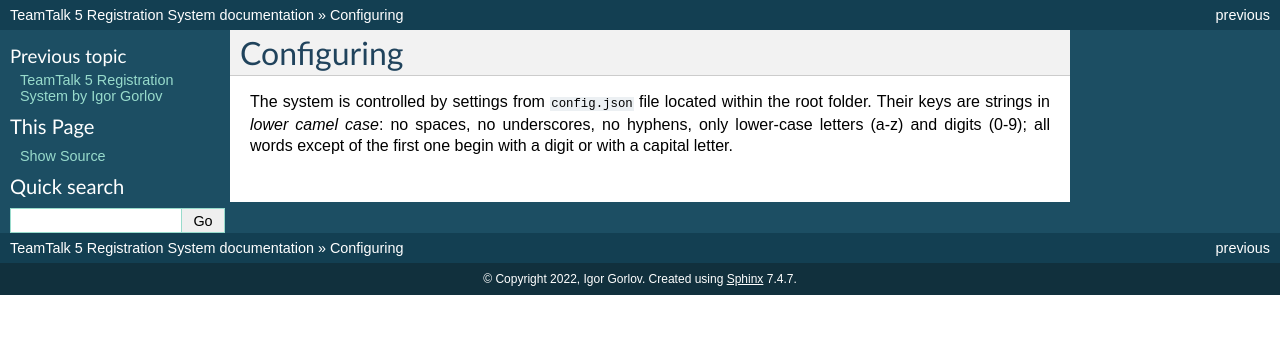
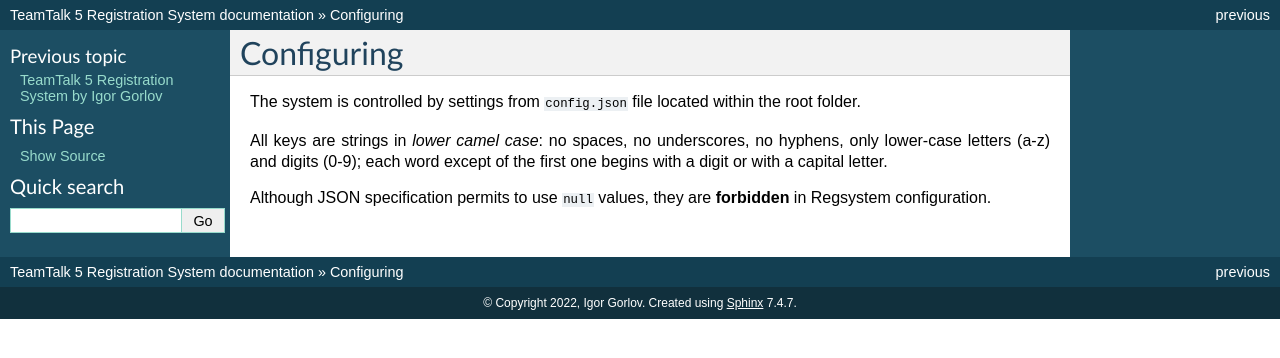
Before and after one commit to igor-gorlov/teamtalk-regsystem, a Sphinx documentation site: the page built from docs/configuring.rst, in a window 1280 px wide. Shown: the top 358 px of the page. Built offline with Sphinx 7.4.7, drawn with Linux system fonts in a browser that asks for light colours.

Commit message:
In documentation, forbid to use null as configuration value

```diff
--- a/docs/configuring.rst
+++ b/docs/configuring.rst
@@ -2,6 +2,9 @@
 ===========
 
 The system is controlled by settings from :file:`config.json` file located within the root folder.
-Their keys are strings in *lower camel case*:
+
+All keys are strings in *lower camel case*:
 no spaces, no underscores, no hyphens, only lower-case letters (a-z) and digits (0-9);
-all words except of the first one begin with a digit or with a capital letter.
+each word except of the first one begins with a digit or with a capital letter.
+
+Although JSON specification permits to use ``null`` values, they are **forbidden** in Regsystem configuration.
```
